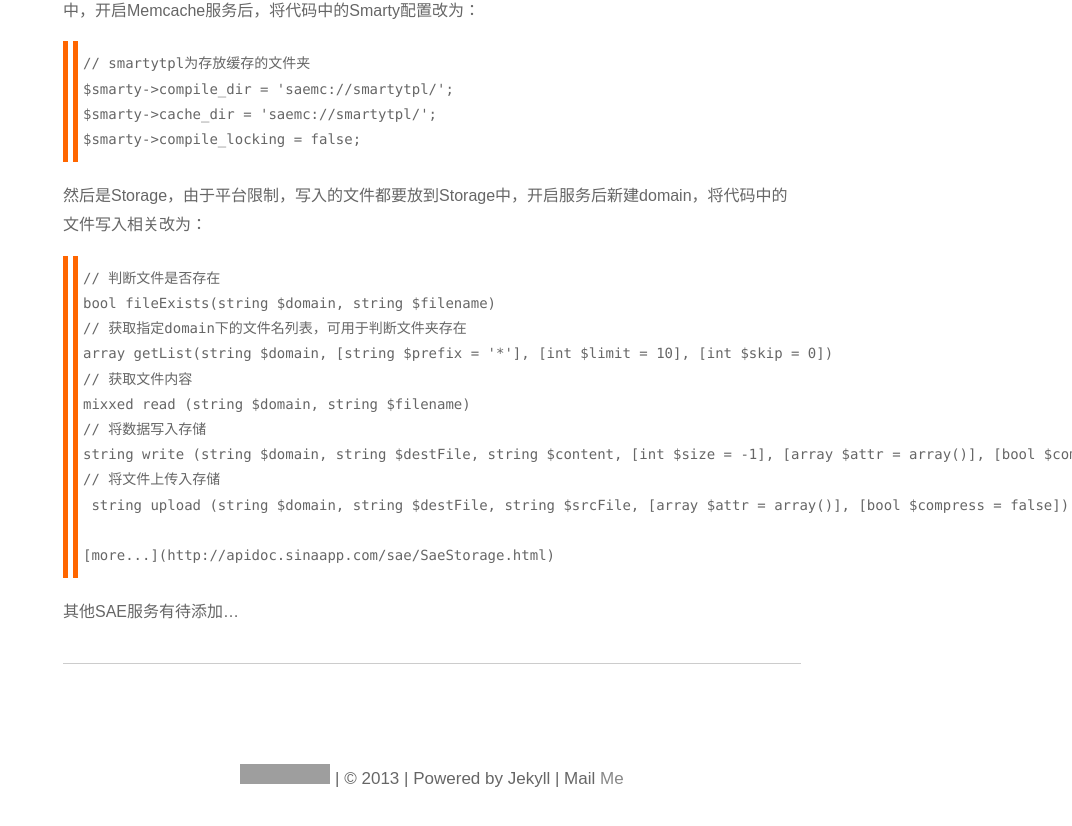
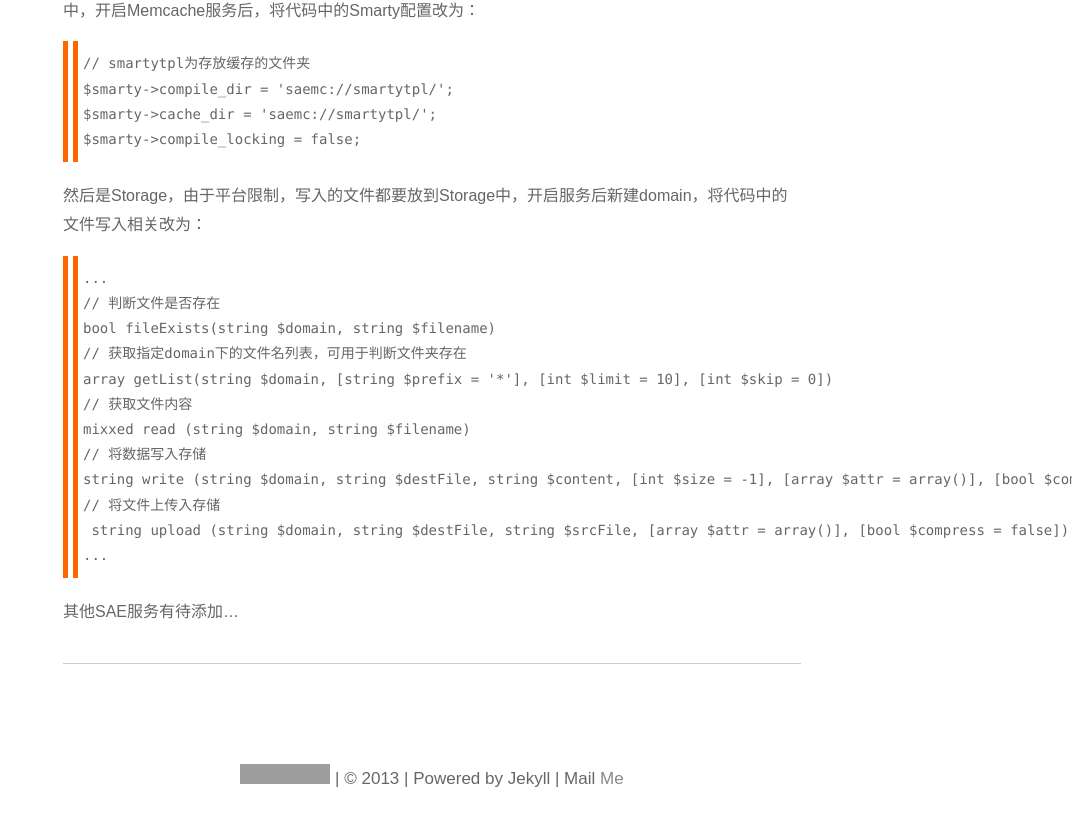
Before and after one commit to allenyip/allenyip.github.com, a Jekyll site: the page built from _posts/2013-11-25-sae.md, in a window 1280 px wide and 900 px high, scrolled down 911 px. Shown: the top 826 px of the window, without its empty margins (208-1280 px from the left). Built offline with Jekyll 4.4.1, drawn with Linux system fonts in a browser that asks for light colours; some web fonts are replaced; Markdown is read by kramdown in place of the engine named in the settings; grey boxes are pictures that could not be loaded.

Commit message:
modify the latest post 2

````diff
--- a/_posts/2013-11-25-sae.md
+++ b/_posts/2013-11-25-sae.md
@@ -40,6 +40,7 @@ $smarty->compile_locking = false;
 然后是Storage，由于平台限制，写入的文件都要放到Storage中，开启服务后新建domain，将代码中的文件写入相关改为：
 
 ```
+...
 // 判断文件是否存在
 bool fileExists(string $domain, string $filename)
 // 获取指定domain下的文件名列表，可用于判断文件夹存在
@@ -50,8 +51,7 @@ mixxed read (string $domain, string $filename)
 string write (string $domain, string $destFile, string $content, [int $size = -1], [array $attr = array()], [bool $compress = false])
 // 将文件上传入存储
  string upload (string $domain, string $destFile, string $srcFile, [array $attr = array()], [bool $compress = false])
-
-[more...](http://apidoc.sinaapp.com/sae/SaeStorage.html)
+...
 ```
 
 其他SAE服务有待添加...
````
